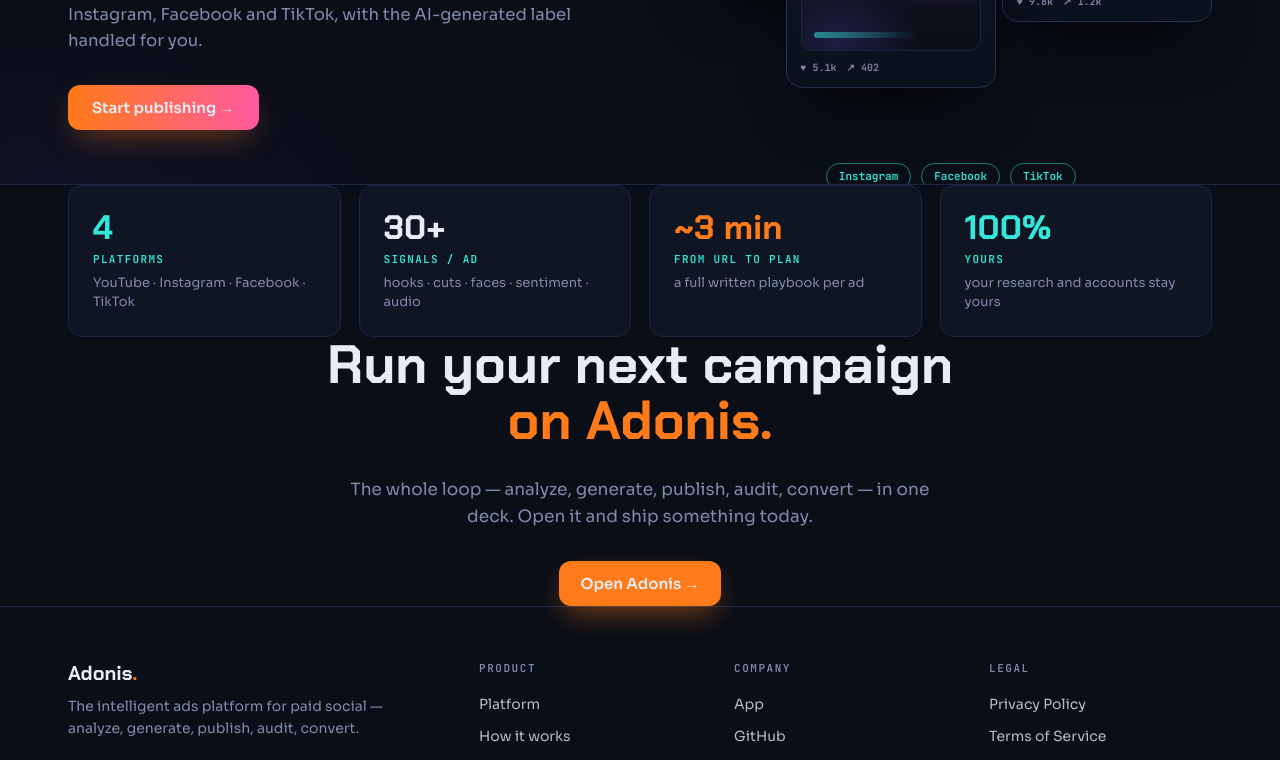
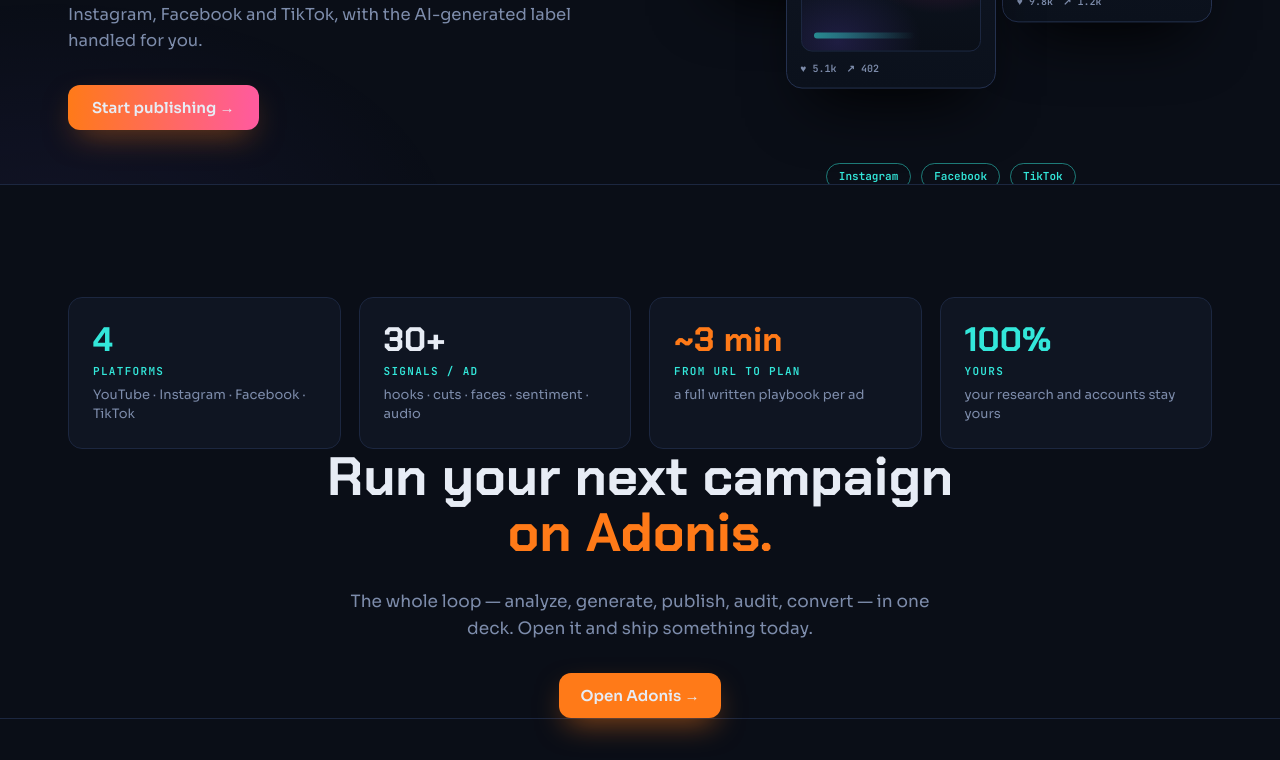
Before and after one commit to bambie669/adonis-landing, a React (Vite) app: page / in a window 1280 px wide. Shown: the part 1926-2686 px from the top of the page. Built offline with nearby package versions, Linux system fonts and the light colour scheme.

Commit message:
fix(landing): add breathing room between the publish section and the stats band

```diff
--- a/src/redesign.css
+++ b/src/redesign.css
@@ -182,6 +182,8 @@
 .plat b { padding:7px 12px; border:1px solid var(--line-2); border-radius:30px; }
 .plat b.on { color: var(--cyan); border-color: rgba(51,231,218,.5); }
 @media(max-width:820px){ .pubLay{ grid-template-columns:1fr; } .pubStage{ margin-top:20px; } }
+/* extra breathing room between the publish section and the stats band */
+.publishC + .rsection { padding-top: clamp(100px,14vh,160px); }
 
 /* ─── stats band ──────────────────────────────────────────── */
 .stats { display:grid; grid-template-columns:repeat(4,1fr); gap:18px; }
```
